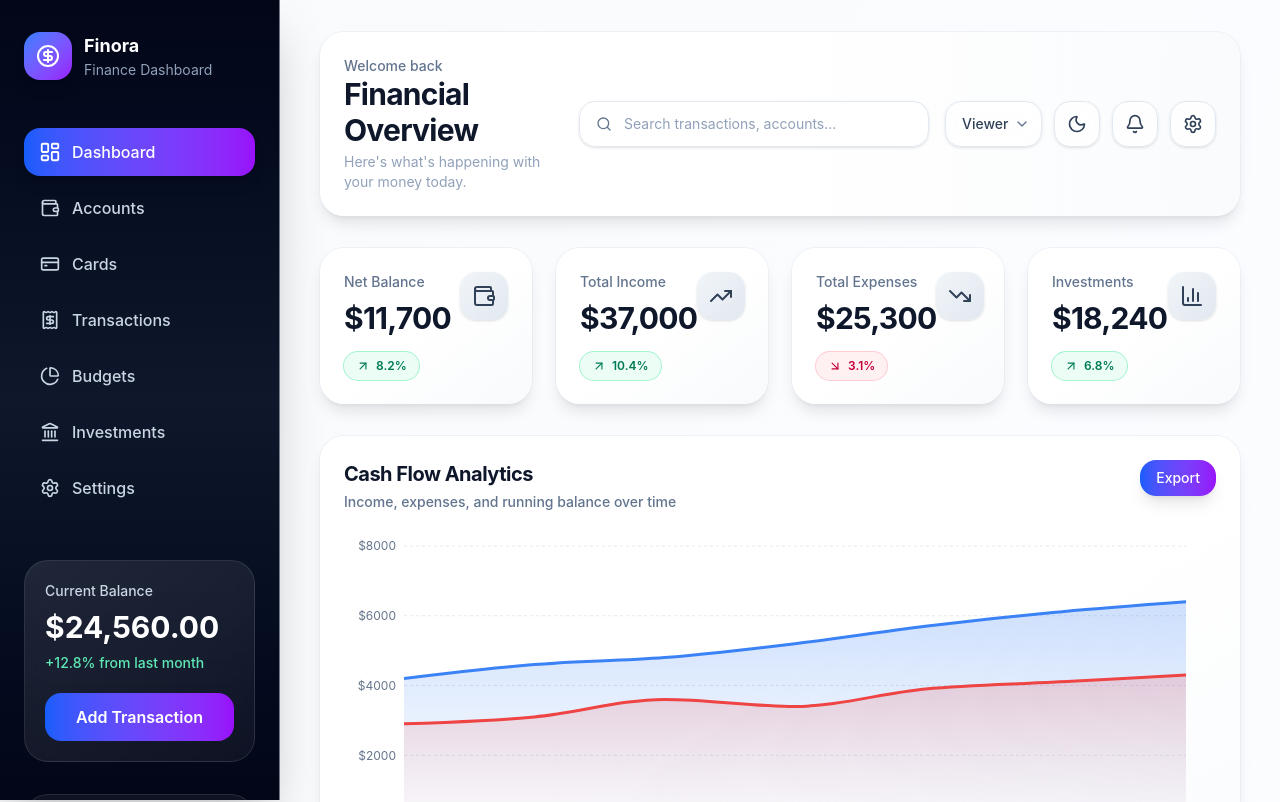
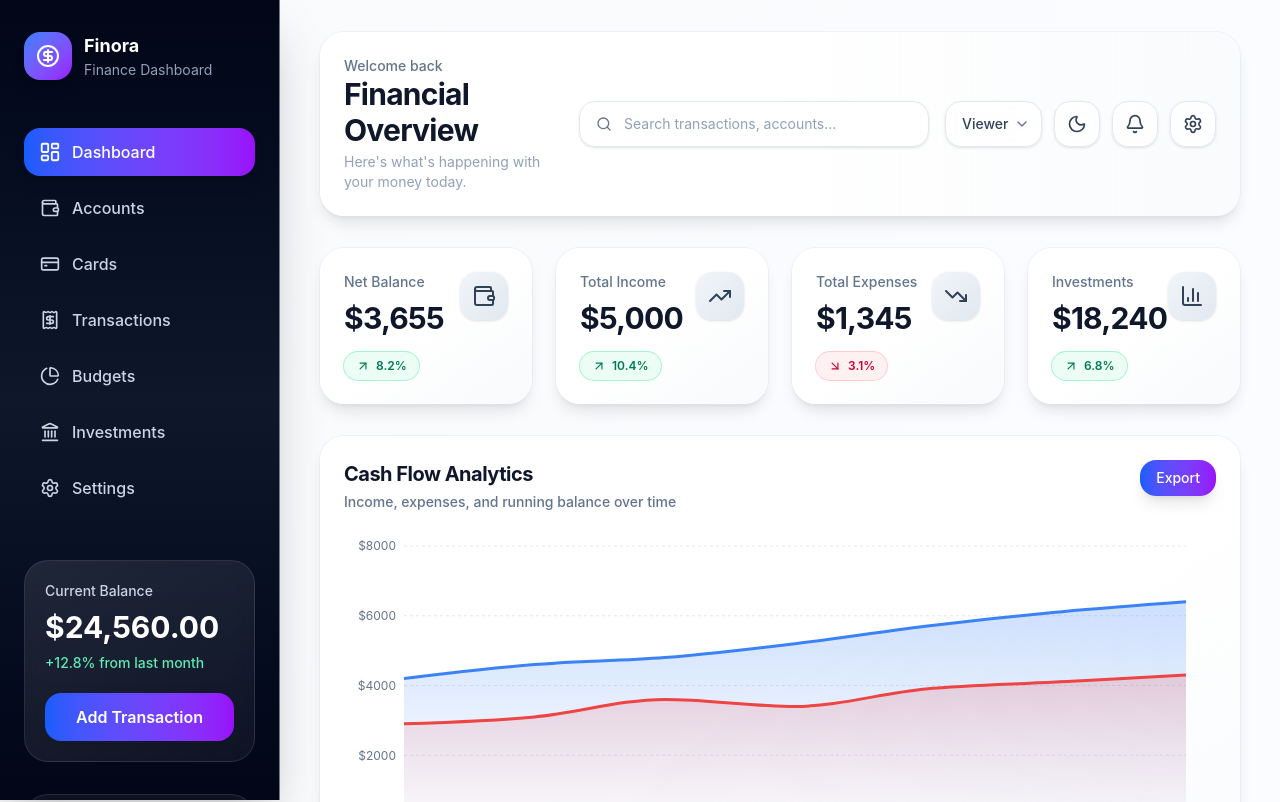
Before and after one commit to rahulprj13/FinanceDashboard, a React (Vite) app: page / in a window 1280 px wide. Shown: the top 802 px of the page. Built offline with nearby package versions, Linux system fonts and the light colour scheme.

Commit message:
update financedashboard

```diff
--- a/src/pages/FinanceDashboardUi.jsx
+++ b/src/pages/FinanceDashboardUi.jsx
@@ -25,20 +25,12 @@ const FinanceDashboardUI = () => {
   const [activeMenu, setActiveMenu] = useState("Dashboard");
   const { insights } = useFinance();
 
-  const totalIncome = useMemo(
-    () => monthlyData.reduce((a, c) => a + c.income, 0),
-    []
-  );
-
-  const totalExpense = useMemo(
-    () => monthlyData.reduce((a, c) => a + c.expense, 0),
-    []
-  );
-
+  const totalIncome = insights.totalIncome;
+  const totalExpense = insights.totalExpenses;
   const netBalance = totalIncome - totalExpense;
 
   return (
-    <div className={`min-h-screen bg-gradient-to-br from-slate-50 via-blue-50/30 to-purple-50/20 text-slate-900 dark:from-slate-900 dark:via-slate-800/30 dark:to-slate-900/20 dark:text-slate-100`}>
+    <div className={`min-h-screen bg-linear-to-br from-slate-50 via-blue-50/30 to-purple-50/20 text-slate-900 dark:from-slate-900 dark:via-slate-800/30 dark:to-slate-900/20 dark:text-slate-100`}>
       <div className="grid min-h-screen grid-cols-1 xl:grid-cols-[280px_1fr]">
         <Sidebar activeMenu={activeMenu} setActiveMenu={setActiveMenu} />
 
```
